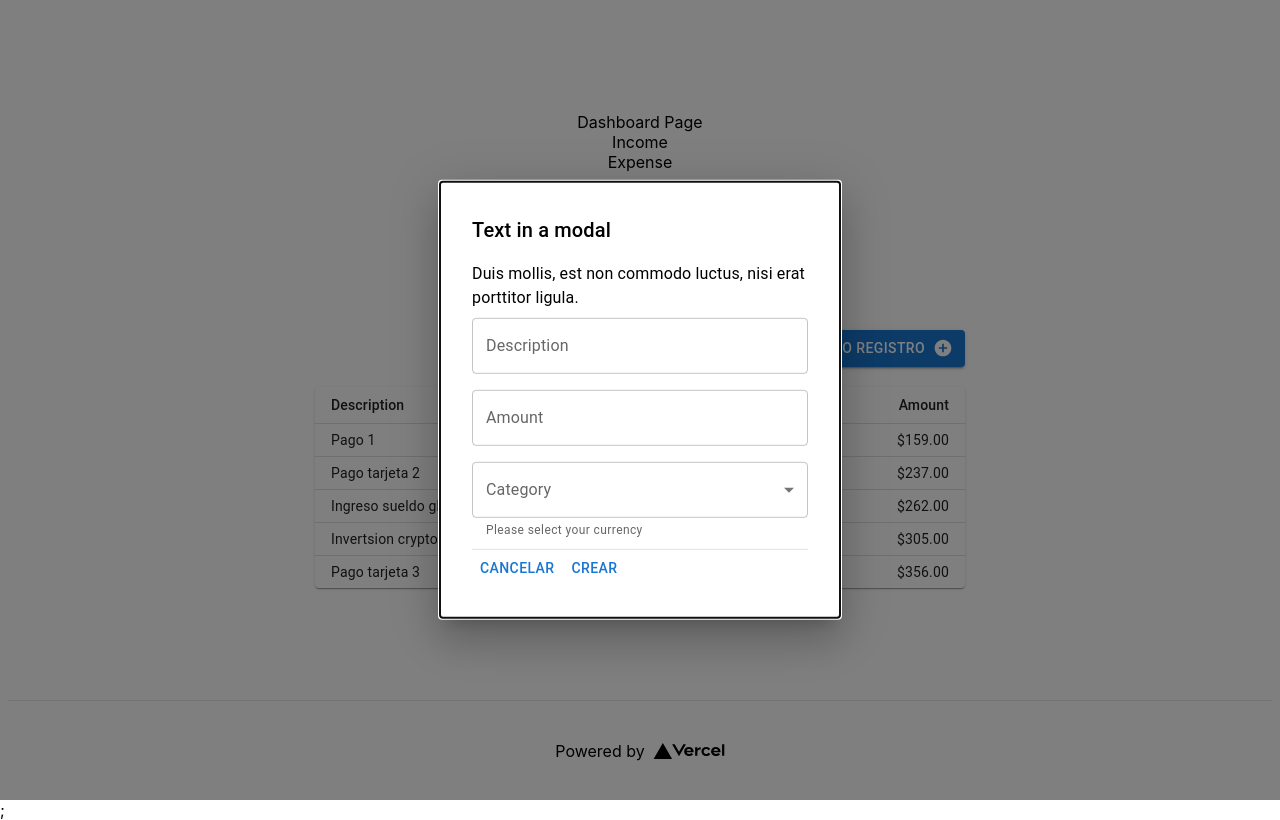
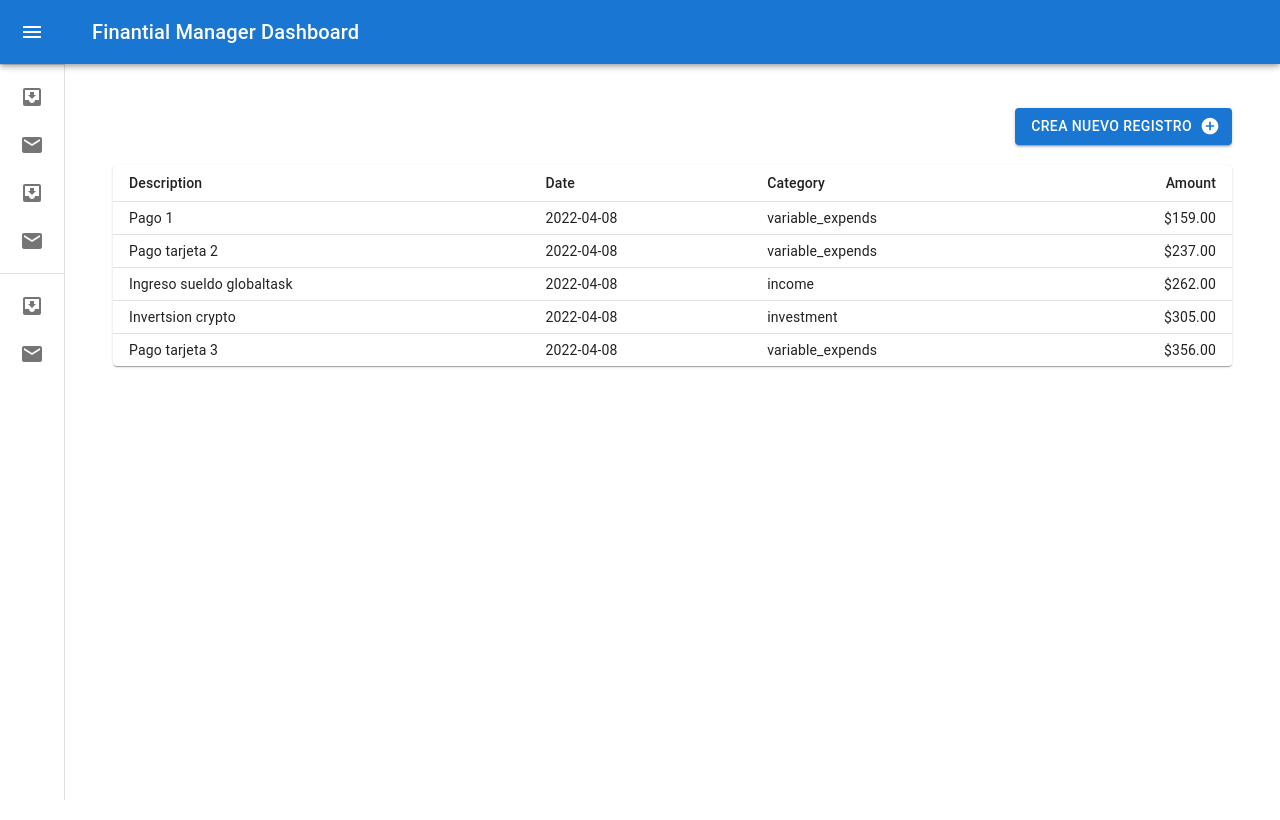
Before and after one commit to csdev19/finman, a Next.js app: page / in a window 1280 px wide. Built offline with nearby package versions, Linux system fonts and the light colour scheme.

Commit message:
update of the page

```diff
--- a/pages/index.tsx
+++ b/pages/index.tsx
@@ -17,6 +17,8 @@ import AddCircleIcon from '@mui/icons-material/AddCircle';
 import Link from 'next/link';
 import { useState } from 'react';
 import MenuItem from '@mui/material/MenuItem';
+import DashboardSkeleton from 'components/DashboardSkeleton';
+import Container from '@mui/material/Container';
 
 const currencies: { value: string; label: TCategory }[] = [
   {
@@ -46,40 +48,33 @@ const currencies: { value: string; label: TCategory }[] = [
 ];
 
 const Home: NextPage = () => {
+  const [open, setOpen] = useState(false);
   const [currency, setCurrency] = useState<TCategory>();
   const handleChange = (event: React.ChangeEvent<HTMLInputElement>) => {
     setCurrency(event.target.value as TCategory);
   };
 
   return (
-    <div className={styles.container}>
+    <>
       <Head>
-        <title>Create Next App</title>
+        <title>Home</title>
         <meta name="description" content="Generated by create next app" />
         <link rel="icon" href="/favicon.ico" />
       </Head>
 
-      <main className={styles.main}>
-        <Link href="/dashboard">
-          <a>Dashboard Page</a>
-        </Link>
-        <Link href="/income">
-          <a>Income</a>
-        </Link>
-        <Link href="/expense">
-          <a>Expense</a>
-        </Link>
-
-        <HelloWorld />
-        <HelloWorldGreet />
-
+      <DashboardSkeleton>
+        <Container maxWidth="xl">
           <div>
             <Box
               aria-label="toolbar"
               sx={{ display: 'flex', marginTop: '20px', marginBottom: '20px' }}
             >
               <Box sx={{ flex: '1 1 auto' }}></Box>
-            <Button variant="contained" endIcon={<AddCircleIcon />}>
+              <Button
+                variant="contained"
+                endIcon={<AddCircleIcon />}
+                onClick={() => setOpen(true)}
+              >
                 Crea nuevo registro
               </Button>
             </Box>
@@ -87,9 +82,10 @@ const Home: NextPage = () => {
           </div>
 
           <Modal
-          open={true}
+            open={open}
             onClose={() => {
               console.log('close');
+              setOpen(false);
             }}
             aria-labelledby="modal-modal-title"
             aria-describedby="modal-modal-description"
@@ -142,25 +138,16 @@ const Home: NextPage = () => {
                 ))}
               </TextField>
               <Divider />
+              <Box sx={{ marginTop: '20px', display: 'flex' }}>
+                <Box sx={{ flex: '1 1 auto' }}></Box>
                 <Button>Cancelar</Button>
-            <Button>Crear</Button>
+                <Button variant="contained">Crear</Button>
+              </Box>
             </Box>
           </Modal>
-      </main>
-
-      <footer className={styles.footer}>
-        <a
-          href="https://vercel.com?utm_source=create-next-app&utm_medium=default-template&utm_campaign=create-next-app"
-          target="_blank"
-          rel="noopener noreferrer"
-        >
-          Powered by{' '}
-          <span className={styles.logo}>
-            <Image src="/vercel.svg" alt="Vercel Logo" width={72} height={16} />
-          </span>
-        </a>
-      </footer>
-    </div>
+        </Container>
+      </DashboardSkeleton>
+    </>
   );
 };
 
```
Lines whose indentation alone changed are shown as unchanged.
